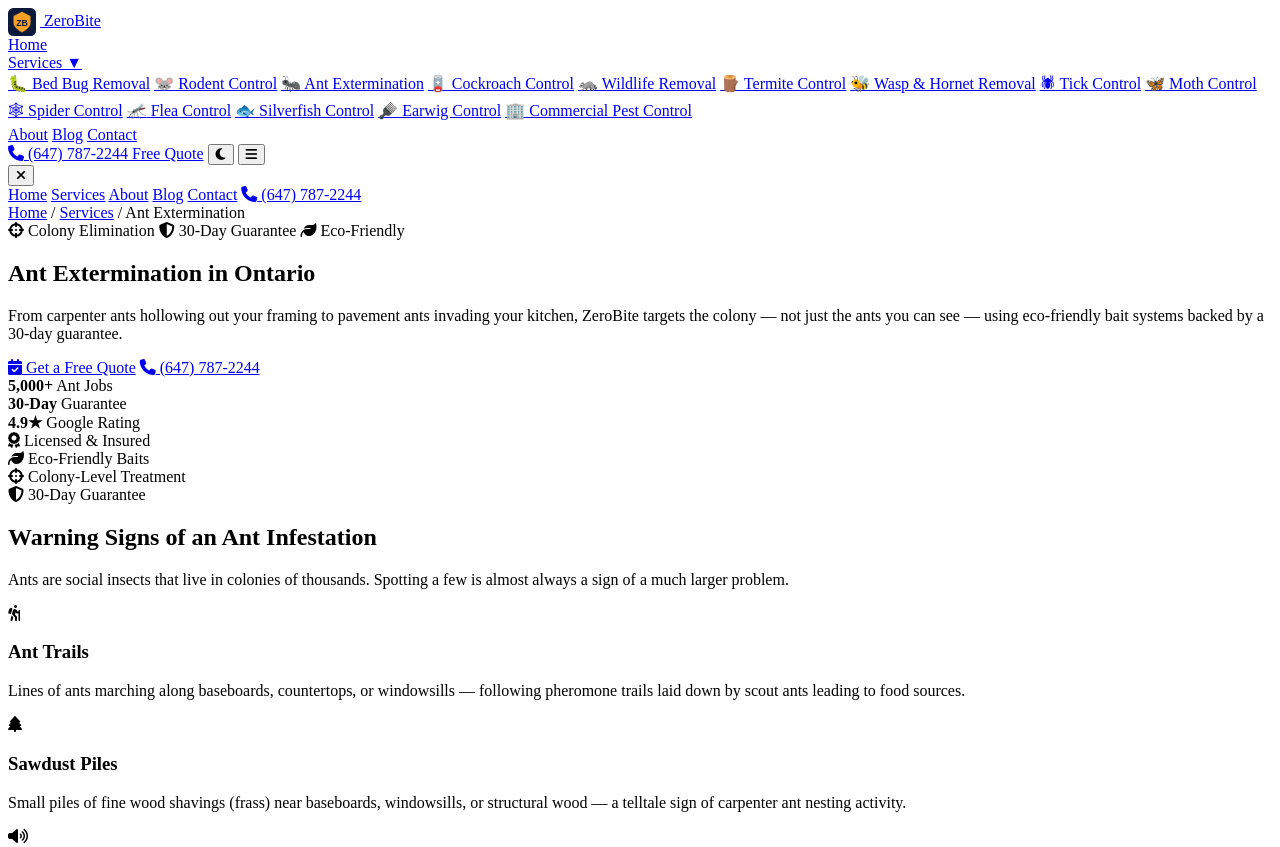
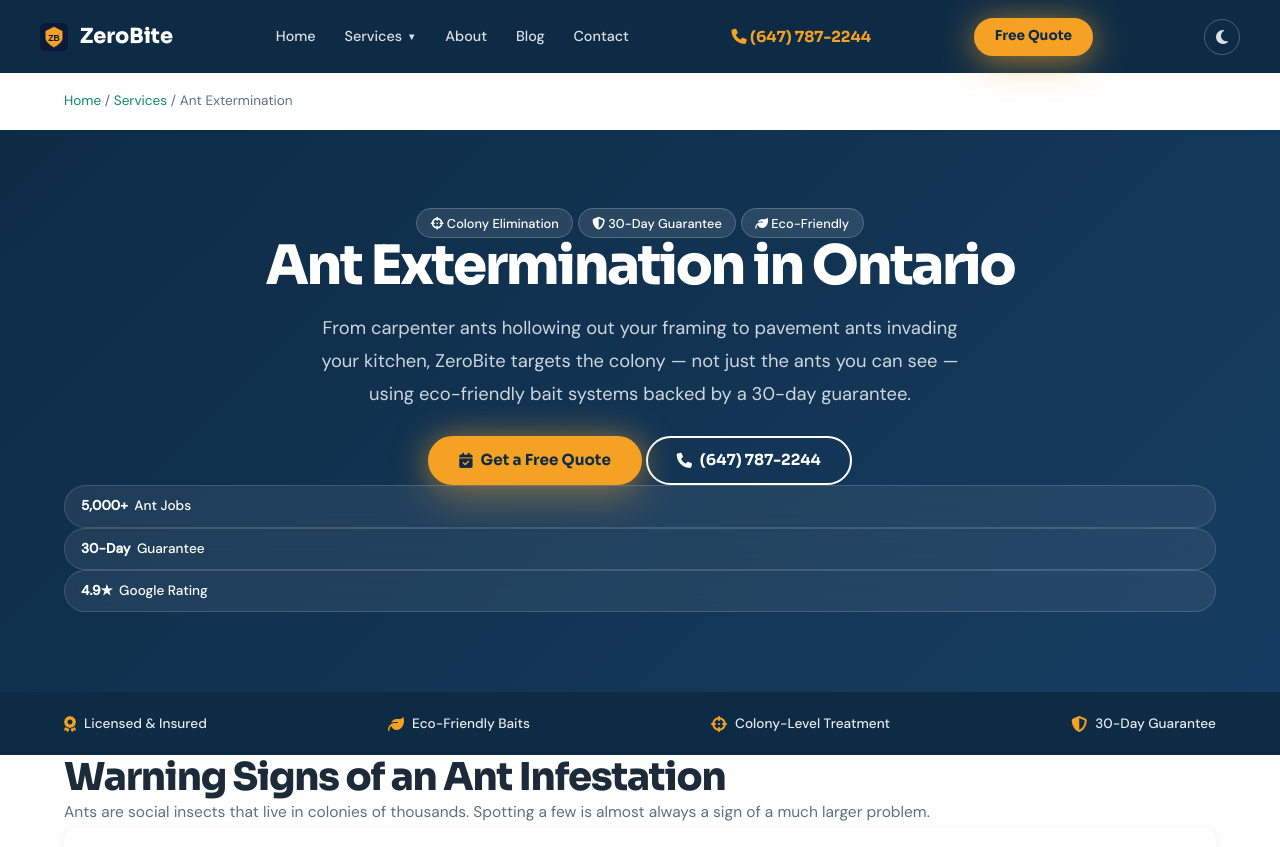
Before and after one commit to agksherwani/Zerobite, a website: page services/ant-control/index.html in a window 1280 px wide. Shown: the top 847 px of the page. Drawn offline with Linux system fonts and the light colour scheme.

Commit message:
Fix CSS/font references on 5 service pages (styles.css → style.css, Inter → Sora/DM Sans)

```diff
--- a/services/ant-control/index.html
+++ b/services/ant-control/index.html
@@ -1,5 +1,5 @@
 <!DOCTYPE html>
-<html lang="en">
+<html lang="en-CA">
 <head>
   <meta charset="UTF-8">
   <meta name="viewport" content="width=device-width, initial-scale=1.0">
@@ -10,17 +10,16 @@
   <meta property="og:description" content="Professional ant extermination across Ontario. Colony-level elimination with eco-friendly methods and a 30-day guarantee.">
   <meta property="og:url" content="https://zerobitepestcontrol.ca/services/ant-control/">
   <meta property="og:type" content="website">
-  <meta property="og:image" content="https://zerobitepestcontrol.ca/favicon.svg">
+  <meta property="og:image" content="https://zerobitepestcontrol.ca/assets/img/og-default.webp">
   <link rel="preconnect" href="https://fonts.googleapis.com">
   <link rel="preconnect" href="https://fonts.gstatic.com" crossorigin>
-  <link href="https://fonts.googleapis.com/css2?family=Inter:wght@400;500;600;700;800&display=swap" rel="stylesheet">
-  <link rel="stylesheet" href="https://cdnjs.cloudflare.com/ajax/libs/font-awesome/6.5.1/css/all.min.css" media="print" onload="this.media='all'">
-  <script>
-    const t = localStorage.getItem('theme');
-    if (t === 'dark' || (!t && matchMedia('(prefers-color-scheme:dark)').matches)) document.documentElement.setAttribute('data-theme', 'dark');
-  </script>
+  <link rel="preconnect" href="https://cdnjs.cloudflare.com" crossorigin>
+  <link rel="preload" as="style" href="https://fonts.googleapis.com/css2?family=Sora:wght@700;800&family=DM+Sans:wght@400;500&display=swap">
+  <link rel="stylesheet" href="https://fonts.googleapis.com/css2?family=Sora:wght@700;800&family=DM+Sans:wght@400;500&display=swap" media="print" onload="this.media='all'">
+  <link rel="preload" as="style" href="https://cdnjs.cloudflare.com/ajax/libs/font-awesome/6.5.1/css/all.min.css" onload="this.rel='stylesheet'"><noscript><link rel="stylesheet" href="https://cdnjs.cloudflare.com/ajax/libs/font-awesome/6.5.1/css/all.min.css"></noscript>
+  <script>var t=localStorage.getItem("theme")||"light";document.documentElement.setAttribute("data-theme",t);</script>
   <link rel="icon" href="/favicon.svg" type="image/svg+xml">
-  <link rel="stylesheet" href="/assets/css/styles.css">
+  <link rel="stylesheet" href="/assets/css/style.css">
 
   <script type="application/ld+json">
   {
--- a/services/bed-bug-control/index.html
+++ b/services/bed-bug-control/index.html
@@ -1,5 +1,5 @@
 <!DOCTYPE html>
-<html lang="en">
+<html lang="en-CA">
 <head>
   <meta charset="UTF-8">
   <meta name="viewport" content="width=device-width, initial-scale=1.0">
@@ -10,17 +10,16 @@
   <meta property="og:description" content="Professional bed bug removal across Ontario. Heat treatment and targeted chemical applications with a 90-day guarantee.">
   <meta property="og:url" content="https://zerobitepestcontrol.ca/services/bed-bug-control/">
   <meta property="og:type" content="website">
-  <meta property="og:image" content="https://zerobitepestcontrol.ca/favicon.svg">
+  <meta property="og:image" content="https://zerobitepestcontrol.ca/assets/img/og-default.webp">
   <link rel="preconnect" href="https://fonts.googleapis.com">
   <link rel="preconnect" href="https://fonts.gstatic.com" crossorigin>
-  <link href="https://fonts.googleapis.com/css2?family=Inter:wght@400;500;600;700;800&display=swap" rel="stylesheet">
-  <link rel="stylesheet" href="https://cdnjs.cloudflare.com/ajax/libs/font-awesome/6.5.1/css/all.min.css" media="print" onload="this.media='all'">
-  <script>
-    const t = localStorage.getItem('theme');
-    if (t === 'dark' || (!t && matchMedia('(prefers-color-scheme:dark)').matches)) document.documentElement.setAttribute('data-theme', 'dark');
-  </script>
+  <link rel="preconnect" href="https://cdnjs.cloudflare.com" crossorigin>
+  <link rel="preload" as="style" href="https://fonts.googleapis.com/css2?family=Sora:wght@700;800&family=DM+Sans:wght@400;500&display=swap">
+  <link rel="stylesheet" href="https://fonts.googleapis.com/css2?family=Sora:wght@700;800&family=DM+Sans:wght@400;500&display=swap" media="print" onload="this.media='all'">
+  <link rel="preload" as="style" href="https://cdnjs.cloudflare.com/ajax/libs/font-awesome/6.5.1/css/all.min.css" onload="this.rel='stylesheet'"><noscript><link rel="stylesheet" href="https://cdnjs.cloudflare.com/ajax/libs/font-awesome/6.5.1/css/all.min.css"></noscript>
+  <script>var t=localStorage.getItem("theme")||"light";document.documentElement.setAttribute("data-theme",t);</script>
   <link rel="icon" href="/favicon.svg" type="image/svg+xml">
-  <link rel="stylesheet" href="/assets/css/styles.css">
+  <link rel="stylesheet" href="/assets/css/style.css">
 
   <script type="application/ld+json">
   {
```
Also changed, not shown: services/cockroach-control/index.html (+8 -9 lines), services/rodent-control/index.html (+8 -9 lines), services/wildlife-removal/index.html (+8 -9 lines).
